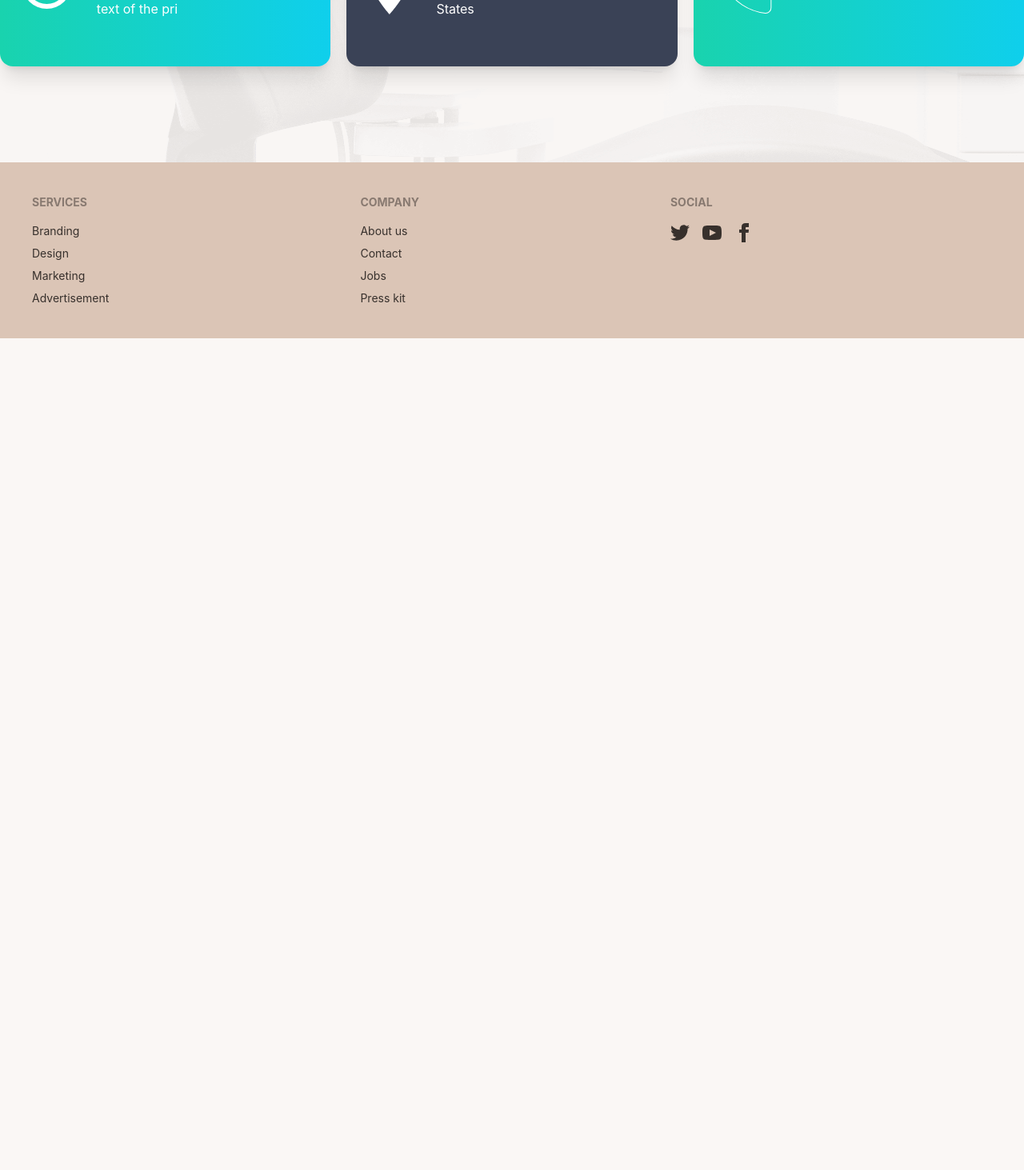
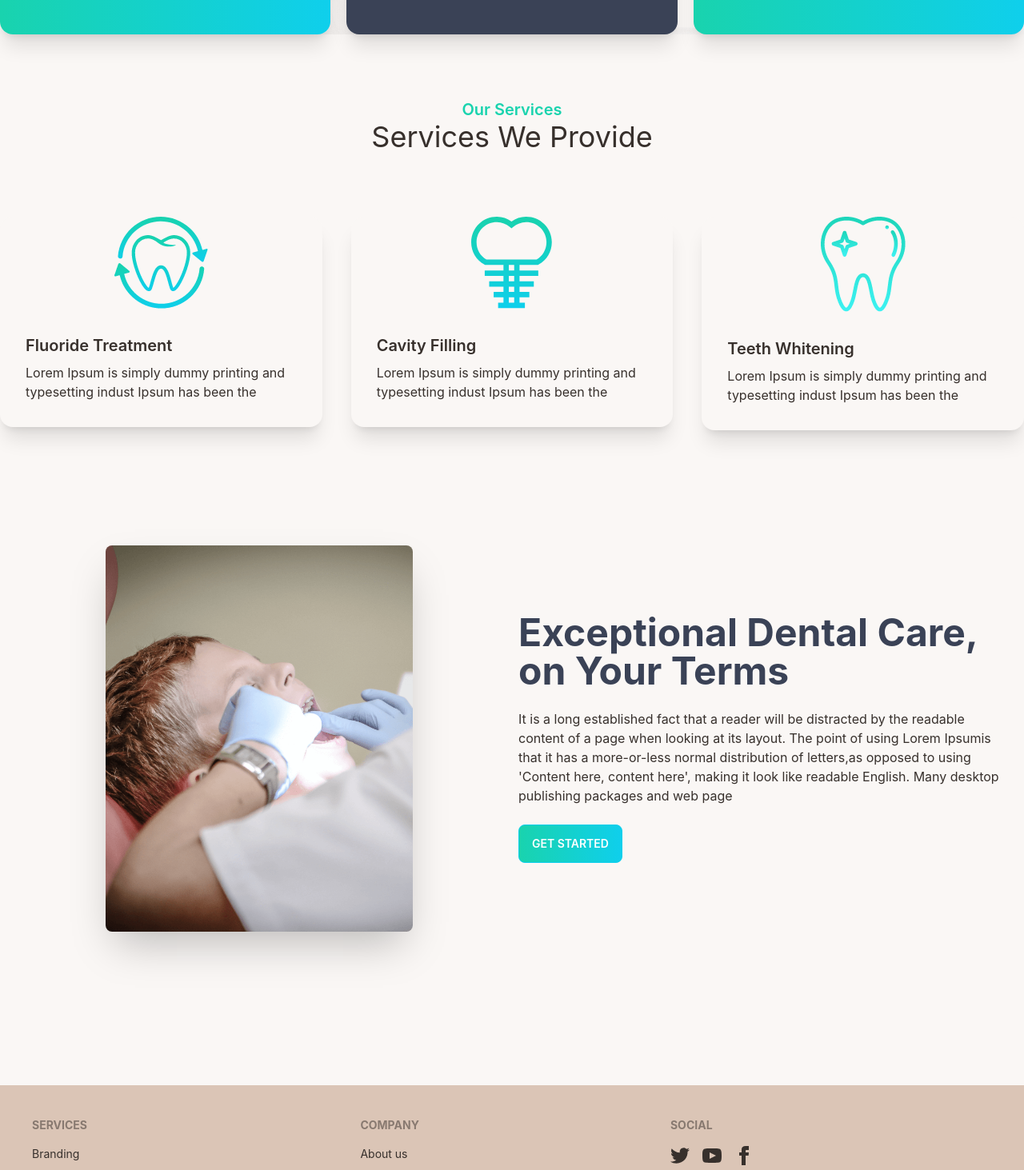
Before and after one commit to Mazharul430106/recap-doctors-portal-clientSite, a React (Create React App) app: page /home in a window 1280 px wide. Shown: the part 780-2243 px from the top of the page at 80% size. Before the commit the page ends 1203 px from the top, so only its background shows below. Built offline with nearby package versions, Linux system fonts and the light colour scheme.

Commit message:
added service section

```diff
--- a/src/Pages/Home/Banner/Banner.js
+++ b/src/Pages/Home/Banner/Banner.js
@@ -9,11 +9,11 @@ import ButtonComponent from '../../../Components/ButtonComponent/ButtonComponent
 
 const Banner = () => {
     return (
-        <section className='py-10 px-5 lg:px-0 ' style={{
+        <section className='pt-10 px-5 lg:px-0 ' style={{
             background: `url(${bannerImg})`
         }}>
 
-            <div className="flex items-center my-10 flex-col lg:flex-row-reverse mx-auto gap-10">
+            <div className="flex items-center  flex-col lg:flex-row-reverse mx-auto gap-10">
                 <div className='lg:w-1/2'>
                     <img src={Chare} alt='' className="rounded-lg shadow-2xl" />
                 </div>
--- a/src/Pages/Home/Home/Home.js
+++ b/src/Pages/Home/Home/Home.js
@@ -1,10 +1,12 @@
 import React from 'react';
 import Banner from '../Banner/Banner';
+import Services from '../Services/Services';
 
 const Home = () => {
     return (
         <div>
             <Banner></Banner>
+            <Services></Services>
         </div>
     );
 };
--- /dev/null
+++ b/src/Pages/Home/Services/DisplayServices.js
@@ -0,0 +1,19 @@
+import React from 'react';
+
+const DisplayServices = ({ service }) => {
+    const {image, name , desc} = service;
+    return (
+        <div>
+            <div className="card w-full bg-base-100 shadow-xl">
+                <figure><img src={image} alt="Shoes" /></figure>
+                <div className="card-body">
+                    <h2 className="card-title">{name}</h2>
+                    <p>{desc}</p>
+
+                </div>
+            </div>
+        </div>
+    );
+};
+
+export default DisplayServices;
--- /dev/null
+++ b/src/Pages/Home/Services/Services.js
@@ -0,0 +1,65 @@
+import React from 'react';
+import img1 from '../../../assets/images/fluoride.png';
+import img2 from '../../../assets/images/cavity.png';
+import img3 from '../../../assets/images/whitening.png';
+import treatment from '../../../assets/images/treatment.png';
+import DisplayServices from './DisplayServices';
+import ButtonComponent from '../../../Components/ButtonComponent/ButtonComponent';
+
+
+
+const Services = () => {
+
+    const serviceData = [
+        {
+            id: 1,
+            image: img1,
+            name: 'Fluoride Treatment',
+            desc: 'Lorem Ipsum is simply dummy printing and typesetting indust Ipsum has been the'
+        },
+        {
+            id: 2,
+            image: img2,
+            name: 'Cavity Filling',
+            desc: 'Lorem Ipsum is simply dummy printing and typesetting indust Ipsum has been the'
+        },
+        {
+            id: 3,
+            image: img3,
+            name: 'Teeth Whitening',
+            desc: 'Lorem Ipsum is simply dummy printing and typesetting indust Ipsum has been the'
+        }
+    ]
+
+    return (
+        <div className='px-5 lg:px-0'>
+            <div className="text-center mb-20">
+                <h3 className='text-xl text-secondary  font-semibold'>Our Services</h3>
+                <h2 className='text-4xl '>Services We Provide</h2>
+            </div>
+            <div className='grid lg:grid-cols-3 gap-9 mb-32'>
+                {
+                    serviceData.map(service => <DisplayServices key={service.id} service={service}></DisplayServices>)
+                }
+            </div>
+
+            <div className='mb-44'>
+                <div className="hero">
+                    <div className="hero-content flex-col lg:flex-row">
+                        <div className='lg:w-1/2'>
+                            <img src={treatment} alt='' className="max-w-sm mx-auto rounded-lg shadow-2xl" />
+                        </div>
+                        <div className='lg:w-1/2'>
+                            <h1 className="text-5xl font-bold text-accent">Exceptional Dental Care, on Your Terms</h1>
+                            <p className="py-6">It is a long established fact that a reader will be distracted by the readable content of a page when looking at its layout. The point of using Lorem Ipsumis that it has a more-or-less normal distribution of letters,as opposed to using 'Content here, content here', making it look like readable English. Many desktop publishing packages and web page</p>
+                            <ButtonComponent>get started</ButtonComponent>
+                        </div>
+                    </div>
+                </div>
+            </div>
+
+        </div>
+    );
+};
+
+export default Services;
--- a/src/Shared/Footer/Footer.js
+++ b/src/Shared/Footer/Footer.js
@@ -1,28 +1,29 @@
 import React from 'react';
+import {Link} from 'react-router-dom';
 
 const Footer = () => {
     return (
         <footer className="footer p-10 bg-base-300 text-base-content">
             <div>
                 <span className="footer-title">Services</span>
-                <a className="link link-hover">Branding</a>
-                <a className="link link-hover">Design</a>
-                <a className="link link-hover">Marketing</a>
-                <a className="link link-hover">Advertisement</a>
+                <Link className="link link-hover">Branding</Link>
+                <Link className="link link-hover">Design</Link>
+                <Link className="link link-hover">Marketing</Link>
+                <Link className="link link-hover">Advertisement</Link>
             </div>
             <div>
                 <span className="footer-title">Company</span>
-                <a className="link link-hover">About us</a>
-                <a className="link link-hover">Contact</a>
-                <a className="link link-hover">Jobs</a>
-                <a className="link link-hover">Press kit</a>
+                <Link className="link link-hover">About us</Link>
+                <Link className="link link-hover">Contact</Link>
+                <Link className="link link-hover">Jobs</Link>
+                <Link className="link link-hover">Press kit</Link>
             </div>
             <div>
                 <span className="footer-title">Social</span>
                 <div className="grid grid-flow-col gap-4">
-                    <a><svg xmlns="http://www.w3.org/2000/svg" width="24" height="24" viewBox="0 0 24 24" className="fill-current"><path d="M24 4.557c-.883.392-1.832.656-2.828.775 1.017-.609 1.798-1.574 2.165-2.724-.951.564-2.005.974-3.127 1.195-.897-.957-2.178-1.555-3.594-1.555-3.179 0-5.515 2.966-4.797 6.045-4.091-.205-7.719-2.165-10.148-5.144-1.29 2.213-.669 5.108 1.523 6.574-.806-.026-1.566-.247-2.229-.616-.054 2.281 1.581 4.415 3.949 4.89-.693.188-1.452.232-2.224.084.626 1.956 2.444 3.379 4.6 3.419-2.07 1.623-4.678 2.348-7.29 2.04 2.179 1.397 4.768 2.212 7.548 2.212 9.142 0 14.307-7.721 13.995-14.646.962-.695 1.797-1.562 2.457-2.549z"></path></svg></a>
-                    <a><svg xmlns="http://www.w3.org/2000/svg" width="24" height="24" viewBox="0 0 24 24" className="fill-current"><path d="M19.615 3.184c-3.604-.246-11.631-.245-15.23 0-3.897.266-4.356 2.62-4.385 8.816.029 6.185.484 8.549 4.385 8.816 3.6.245 11.626.246 15.23 0 3.897-.266 4.356-2.62 4.385-8.816-.029-6.185-.484-8.549-4.385-8.816zm-10.615 12.816v-8l8 3.993-8 4.007z"></path></svg></a>
-                    <a><svg xmlns="http://www.w3.org/2000/svg" width="24" height="24" viewBox="0 0 24 24" className="fill-current"><path d="M9 8h-3v4h3v12h5v-12h3.642l.358-4h-4v-1.667c0-.955.192-1.333 1.115-1.333h2.885v-5h-3.808c-3.596 0-5.192 1.583-5.192 4.615v3.385z"></path></svg></a>
+                    <Link><svg xmlns="http://www.w3.org/2000/svg" width="24" height="24" viewBox="0 0 24 24" className="fill-current"><path d="M24 4.557c-.883.392-1.832.656-2.828.775 1.017-.609 1.798-1.574 2.165-2.724-.951.564-2.005.974-3.127 1.195-.897-.957-2.178-1.555-3.594-1.555-3.179 0-5.515 2.966-4.797 6.045-4.091-.205-7.719-2.165-10.148-5.144-1.29 2.213-.669 5.108 1.523 6.574-.806-.026-1.566-.247-2.229-.616-.054 2.281 1.581 4.415 3.949 4.89-.693.188-1.452.232-2.224.084.626 1.956 2.444 3.379 4.6 3.419-2.07 1.623-4.678 2.348-7.29 2.04 2.179 1.397 4.768 2.212 7.548 2.212 9.142 0 14.307-7.721 13.995-14.646.962-.695 1.797-1.562 2.457-2.549z"></path></svg></Link>
+                    <Link><svg xmlns="http://www.w3.org/2000/svg" width="24" height="24" viewBox="0 0 24 24" className="fill-current"><path d="M19.615 3.184c-3.604-.246-11.631-.245-15.23 0-3.897.266-4.356 2.62-4.385 8.816.029 6.185.484 8.549 4.385 8.816 3.6.245 11.626.246 15.23 0 3.897-.266 4.356-2.62 4.385-8.816-.029-6.185-.484-8.549-4.385-8.816zm-10.615 12.816v-8l8 3.993-8 4.007z"></path></svg></Link>
+                    <Link><svg xmlns="http://www.w3.org/2000/svg" width="24" height="24" viewBox="0 0 24 24" className="fill-current"><path d="M9 8h-3v4h3v12h5v-12h3.642l.358-4h-4v-1.667c0-.955.192-1.333 1.115-1.333h2.885v-5h-3.808c-3.596 0-5.192 1.583-5.192 4.615v3.385z"></path></svg></Link>
                 </div>
             </div>
         </footer>
```
